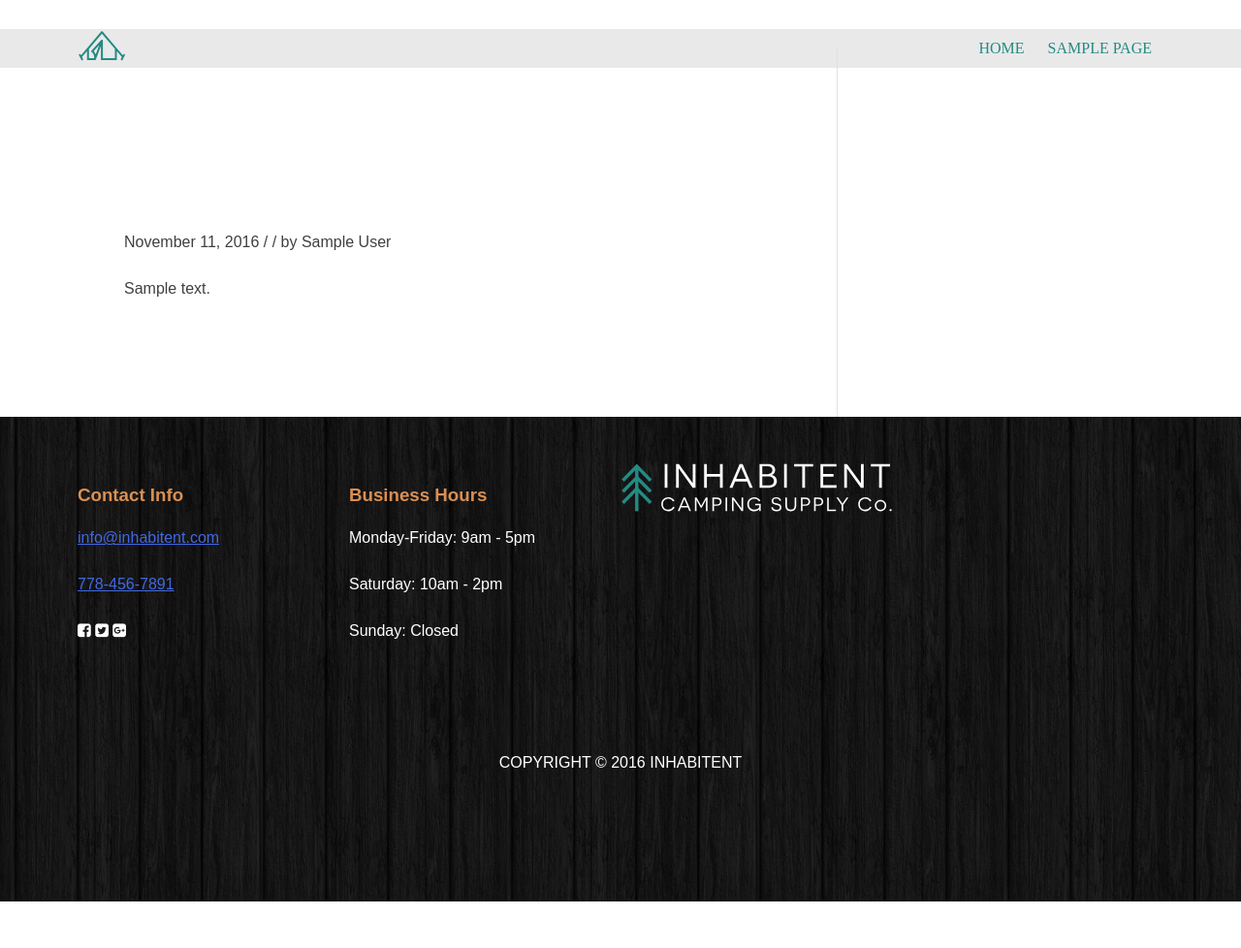
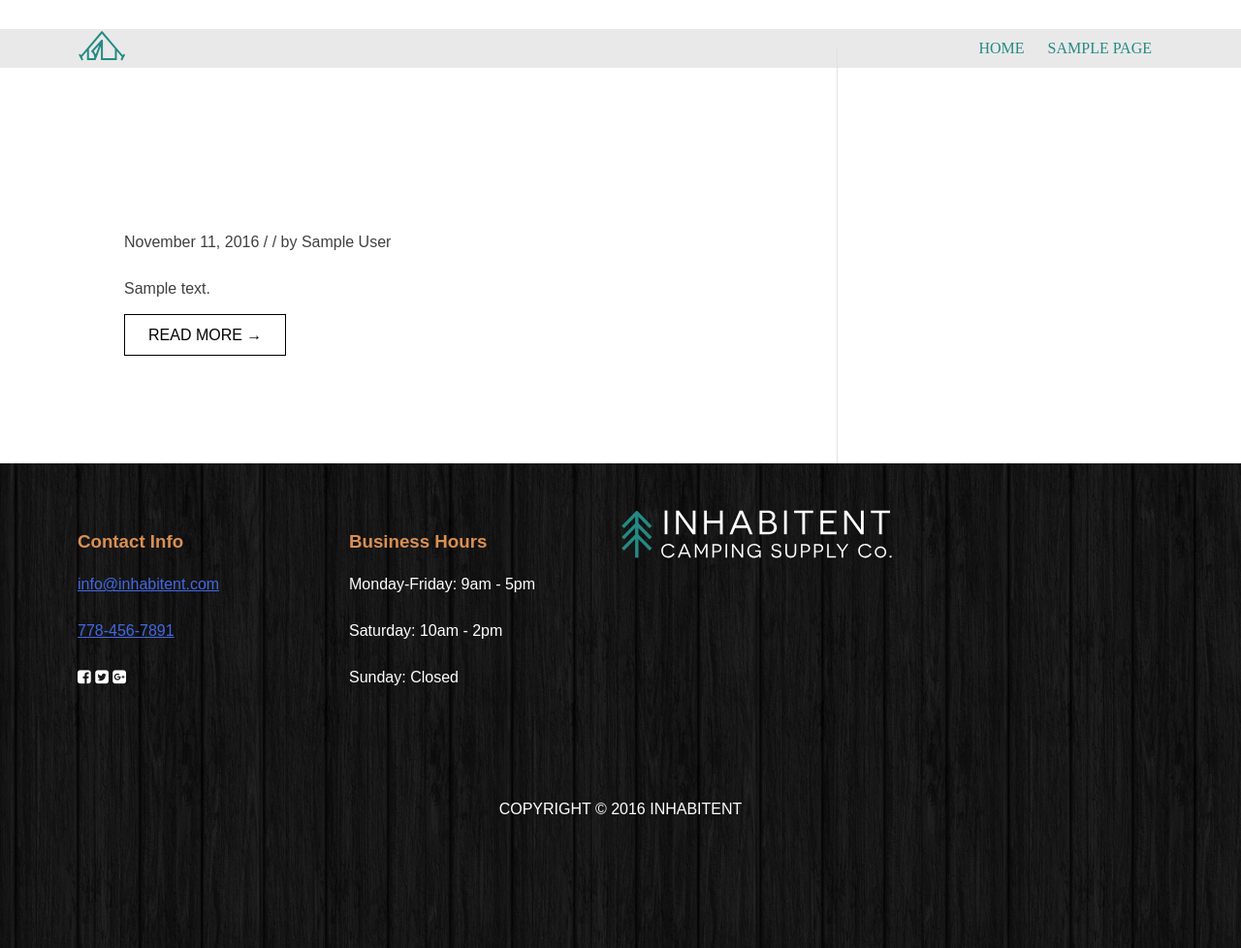
Before and after one commit to HaninMustafa/Inhabitent-Co.-Site, a WordPress theme: template themes/inhabitenttheme/home.php in a window 1280 px wide. Shown: the whole page at 97% size. Before the commit the page ends 930 px from the top, so only its background shows below. Run offline with PHP 8.4 and a stand-in for WordPress, Linux system fonts and the light colour scheme; the site name, menu and one post (Sample post) are stand-ins, and other content is empty; some libraries are stand-ins or nearby versions; some web fonts are replaced.

Commit message:
adding see more btn

```diff
--- a/themes/inhabitenttheme/home.php
+++ b/themes/inhabitenttheme/home.php
@@ -7,8 +7,9 @@
 
 get_header(); ?>
 
+<div class="journal-page">
 
-	<div id="primary" class="content-area">
+	<div id="primary" class="content-area journal-area">
 		<main id="main" class="site-main" role="main">
 
 		<?php if ( have_posts() ) : ?>
@@ -43,5 +44,6 @@ get_header(); ?>
 	</div><!-- #primary -->
 
 <?php get_sidebar(); ?>
+</div>
 
 <?php get_footer(); ?>
--- a/themes/inhabitenttheme/sass/_content.scss
+++ b/themes/inhabitenttheme/sass/_content.scss
@@ -49,14 +49,14 @@
 }
 
 /*********************journals *****************/
-.site-content {
+.journal-page {
 	display: flex;
 	width: 1120px;
 	padding-top: 50px;
 	margin-right: auto;
 	margin-left: auto;
 }
-.content-area {
+.journal-area {
 	width: 70%;
 	padding: 3rem;
 	border-right: 1px solid #e1e1e1;
@@ -64,3 +64,10 @@
 .hentry {
 	margin-bottom: 4.5rem;
 }
+.read-more {
+	border: 1px solid #000;
+	color: #000;
+	padding: .75rem 1.5rem;
+	text-transform: uppercase;
+	text-decoration: none;
+}
--- a/themes/inhabitenttheme/style.css
+++ b/themes/inhabitenttheme/style.css
@@ -637,7 +637,7 @@ a {
   display: block; }
 
 /*********************journals *****************/
-.site-content {
+.journal-page {
   display: -ms-flexbox;
   display: flex;
   width: 1120px;
@@ -645,13 +645,20 @@ a {
   margin-right: auto;
   margin-left: auto; }
 
-.content-area {
+.journal-area {
   width: 70%;
   padding: 3rem;
   border-right: 1px solid #e1e1e1; }
 
 .hentry {
   margin-bottom: 4.5rem; }
+
+.read-more {
+  border: 1px solid #000;
+  color: #000;
+  padding: .75rem 1.5rem;
+  text-transform: uppercase;
+  text-decoration: none; }
 
 /*--------------------------------------------------------------
 # Media
--- a/themes/inhabitenttheme/template-parts/content.php
+++ b/themes/inhabitenttheme/template-parts/content.php
@@ -24,5 +24,8 @@
 
 	<div class="entry-content">
 		<?php the_excerpt(); ?>
+		<p>
+			<a href="<?php the_permalink(); ?>" class="read-more">Read more &rarr;	</a>
+		</p>
 	</div><!-- .entry-content -->
 </article><!-- #post-## -->
```
Also changed, not shown: themes/inhabitenttheme/build/css/style.min.css.
